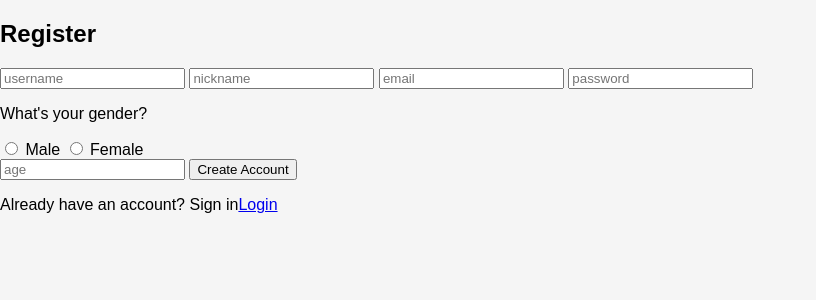
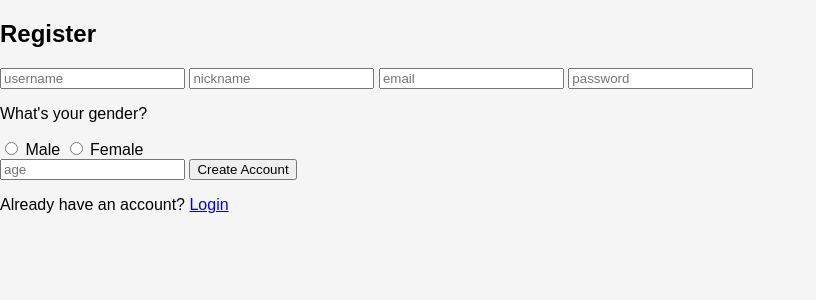
Before and after one commit to kauevera/productivity, a Python web app: template templates/register.html in a window 1280 px wide. Shown: the top 300 px of the page, without its empty margins (0-816 px from the left). Run offline with Jinja, Linux system fonts and the light colour scheme; the template is opened without the code that fills it, so the values that code supplies are empty.

Commit message:
refactor: ajusta espaçamento de mensagem de registro e login

```diff
--- a/templates/login.html
+++ b/templates/login.html
@@ -16,7 +16,7 @@
                 <input type="password" name="password" id="password" placeholder="password" required>
                 <button type="submit">Login</button>
             </form>
-            <p>Do not you have an account? Create one<a href="{{url_for('auth.register')}}" >Register</a></p>
+            <p>Do not you have an account? Create one <a href="{{url_for('auth.register')}}" >Register</a></p>
         </div>
     </div>
 </body>
--- a/templates/register.html
+++ b/templates/register.html
@@ -30,7 +30,7 @@
                 <input type="number" name="age" id="age" placeholder="age" required>
                 <button type="submit">Create Account</button>
             </form>
-            <p>Already have an account? Sign in<a href="{{url_for('auth.login')}}" >Login</a></p>
+            <p>Already have an account? <a href="{{url_for('auth.login')}}" >Login</a></p>
         </div>
     </div>
 </body>
```
